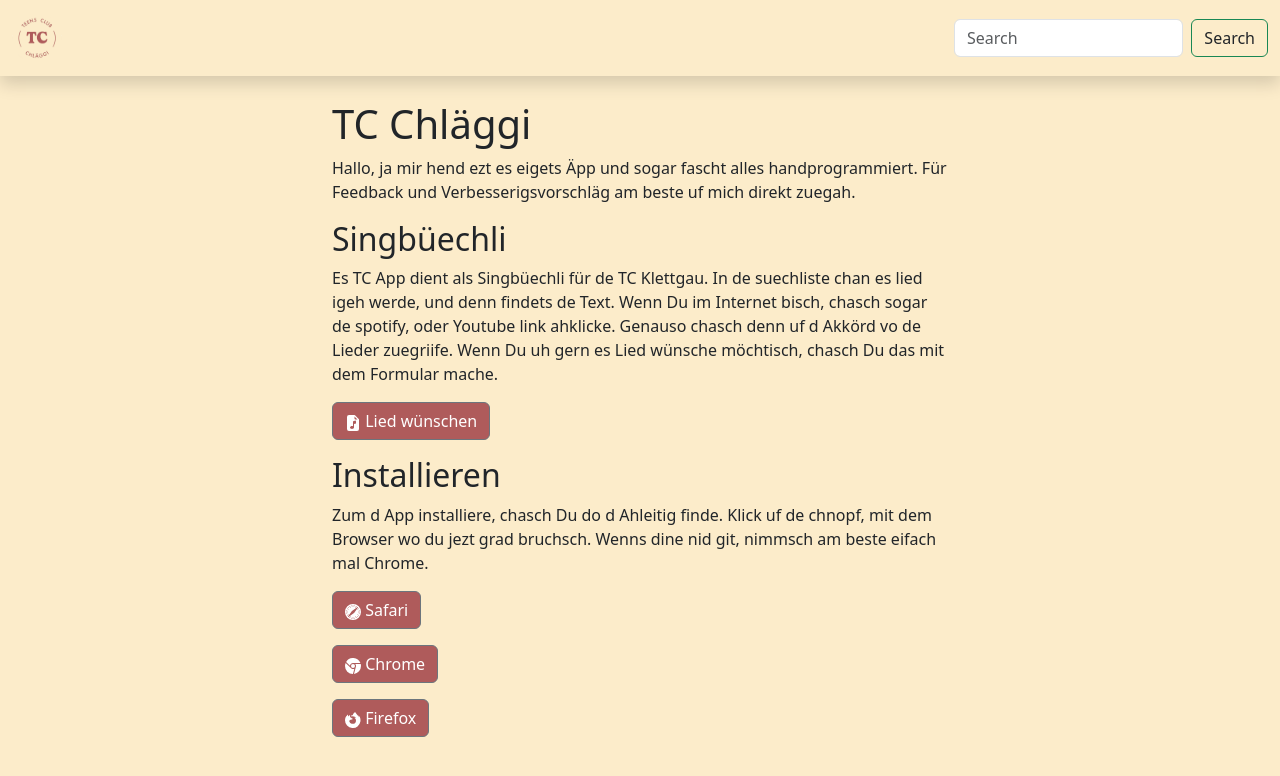
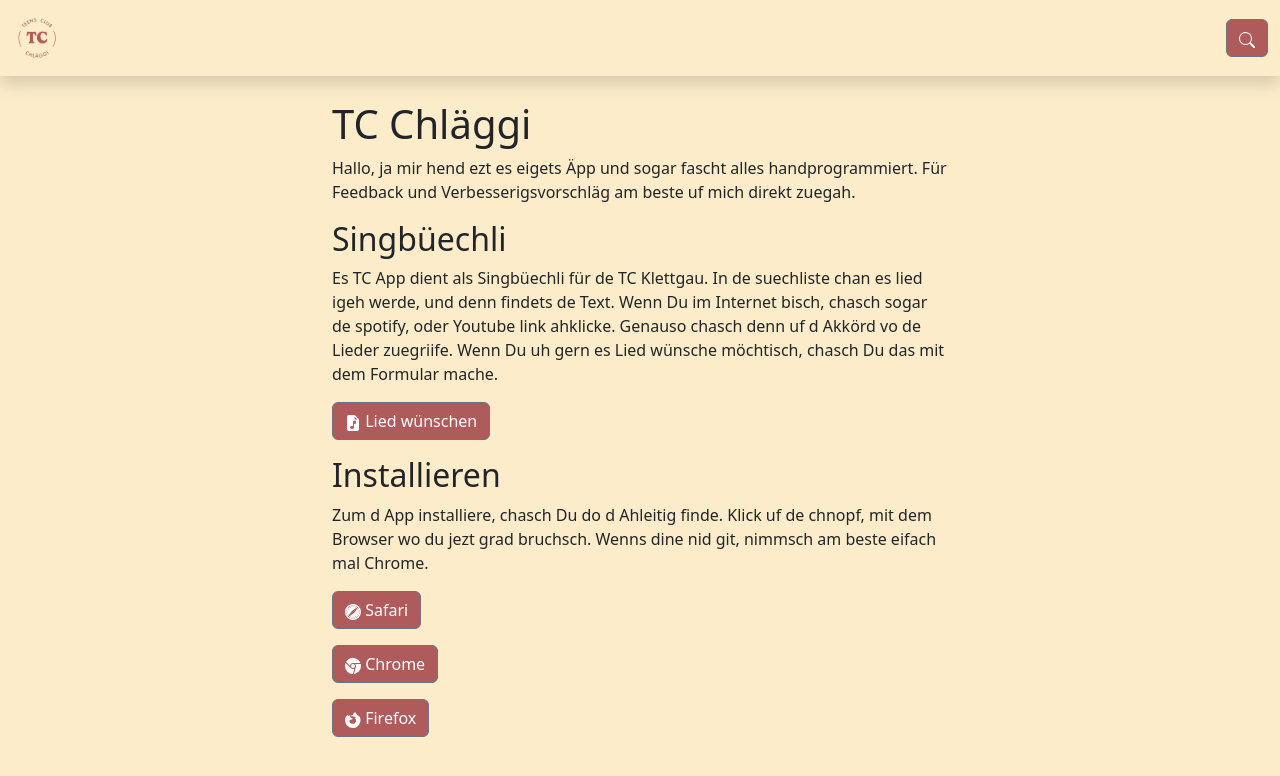
Before and after one commit to Soraxem/song-dist, a Jekyll site: the page built from index.md, in a window 1280 px wide. Shown: the top 776 px of the page. Built offline with Jekyll 4.4.1, drawn with Linux system fonts in a browser that asks for light colours.

Commit message:
Replace search form with button

```diff
--- a/_includes/navbar.html
+++ b/_includes/navbar.html
@@ -4,9 +4,10 @@
       <img src="/icon.png" alt="TC Logo" width="50" height="50">
     </a>
 
-    <form class="d-flex col col-md-4 col-xl-3" action="{{ site.baseurl }}/search.html" method="get">
-      <input class="form-control me-2" type="text" placeholder="Search" id="search-box" name="query">
-      <input class="btn hover-shadow border border-success" type="submit" value="Search">
-    </form>
+    <a href="/search.html" class="btn btn-secondary">
+      <svg xmlns="http://www.w3.org/2000/svg" width="16" height="16" fill="currentColor" class="bi bi-search" viewBox="0 0 16 16">
+        <path d="M11.742 10.344a6.5 6.5 0 1 0-1.397 1.398h-.001c.03.04.062.078.098.115l3.85 3.85a1 1 0 0 0 1.415-1.414l-3.85-3.85a1.007 1.007 0 0 0-.115-.1zM12 6.5a5.5 5.5 0 1 1-11 0 5.5 5.5 0 0 1 11 0z"/>
+      </svg>
+    </a>
   </div>
 </nav>
```
